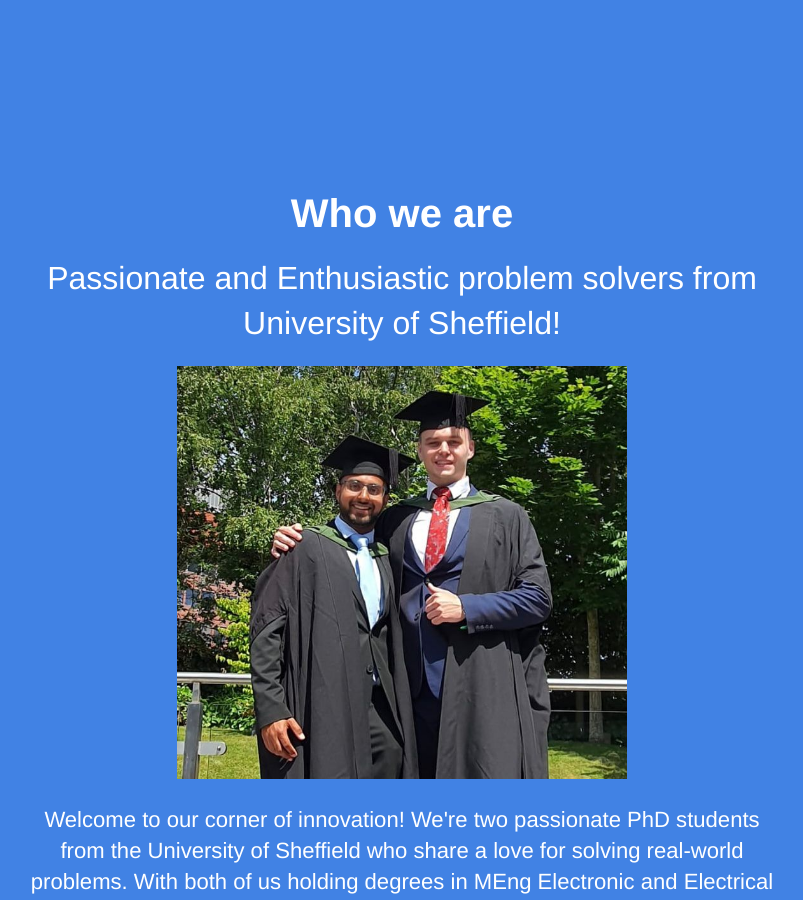
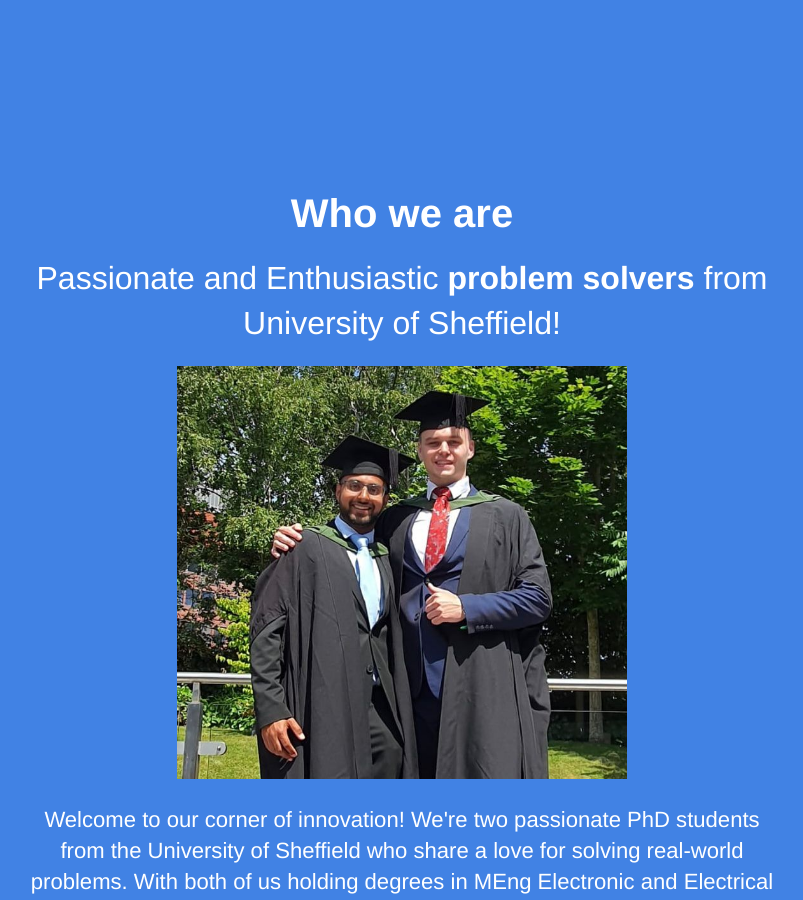
Before and after one commit to SSKD-Solutions/SSKD-Solutions, a Jekyll site: the page built from index.html, in a window 1280 px wide and 900 px high, scrolled down 1675 px. Shown: the whole window, without its empty margins (238-1041 px from the left). Built offline with Jekyll 4.4.1, drawn with Linux system fonts in a browser that asks for light colours.

Commit message:
problem solvers bold font

```diff
--- a/index.html
+++ b/index.html
@@ -63,7 +63,7 @@
  <section class="hero">
 	<div class="text-container">
 		<p class="header editable">Who we are</p>
-		<p class="subtitle editable">Passionate and Enthusiastic problem solvers from University of Sheffield! </p>
+		<p class="subtitle editable">Passionate and Enthusiastic <strong>problem solvers </strong>from University of Sheffield! </p>
 		<!-- <p class="subtitle editable">3D printer Spaghetti detector</p>
 		<p class="subtext editable">Boosted efficiency of 3D print farms by 25% through AI Spaghetti detection</p> -->
 		<div class="image">
```
